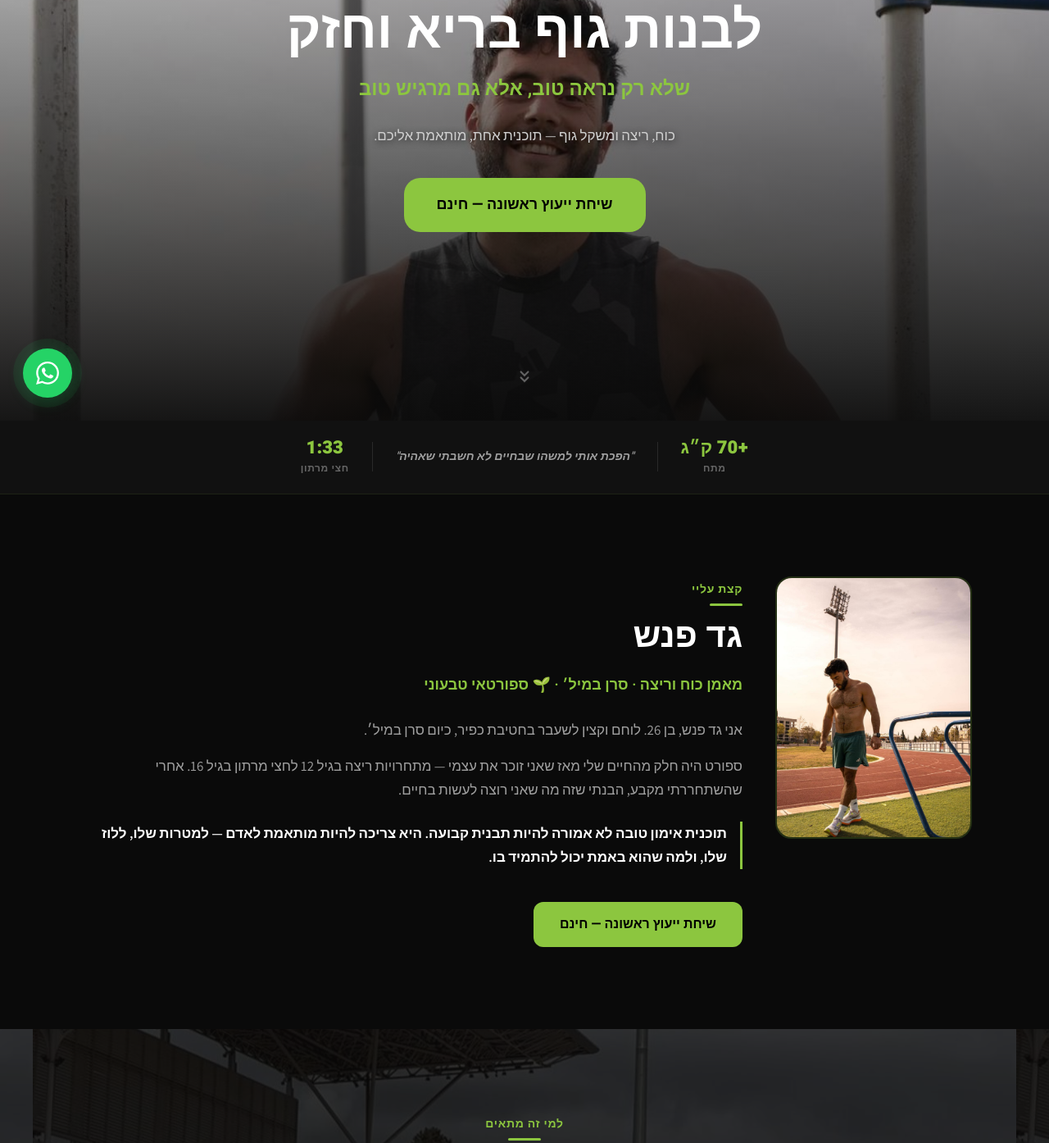
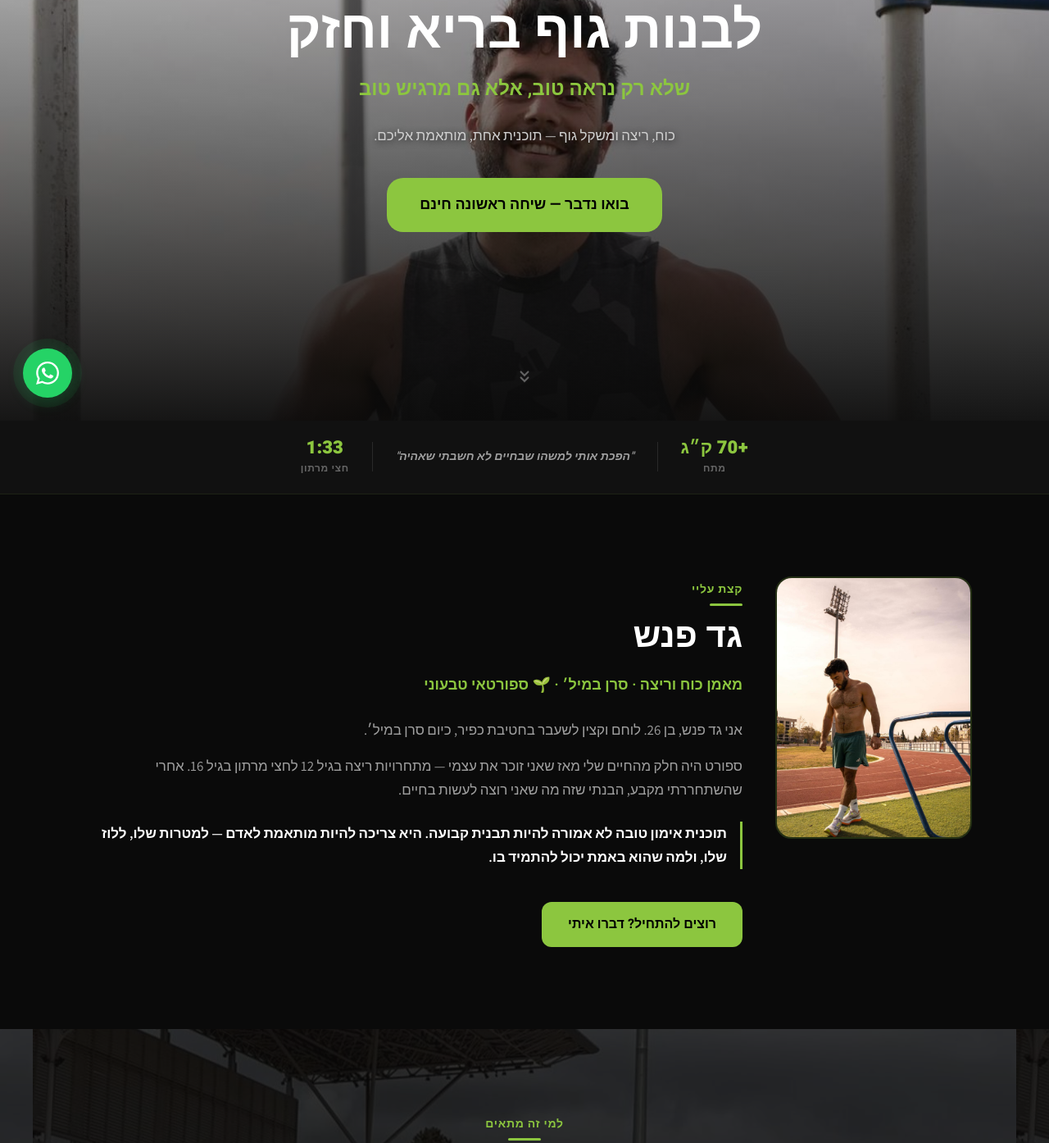
Before and after one commit to avifenesh/GFit, a plain HTML site: page index.html in a window 1280 px wide. Shown: the part 287-1681 px from the top of the page at 82% size. Drawn offline with Linux system fonts and the light colour scheme.

Commit message:
Differentiate CTA button text across sections

```diff
--- a/index.html
+++ b/index.html
@@ -82,7 +82,7 @@
       <p class="hero-desc">
         כוח, ריצה ומשקל גוף — תוכנית אחת, מותאמת אליכם.
       </p>
-      <a href="#contact" class="btn btn-primary btn-lg">שיחת ייעוץ ראשונה — חינם</a>
+      <a href="#contact" class="btn btn-primary btn-lg">בואו נדבר — שיחה ראשונה חינם</a>
     </div>
     <div class="scroll-indicator">
       <svg width="24" height="24" viewBox="0 0 24 24" fill="none" stroke="currentColor" stroke-width="2">
@@ -134,7 +134,7 @@
             תוכנית אימון טובה לא אמורה להיות תבנית קבועה.
             היא צריכה להיות מותאמת לאדם — למטרות שלו, ללוז שלו, ולמה שהוא באמת יכול להתמיד בו.
           </p>
-          <a href="#contact" class="btn btn-primary about-cta">שיחת ייעוץ ראשונה — חינם</a>
+          <a href="#contact" class="btn btn-primary about-cta">רוצים להתחיל? דברו איתי</a>
         </div>
       </div>
     </div>
@@ -265,7 +265,7 @@
         </div>
       </div>
       <div class="gallery-cta reveal">
-        <a href="#contact" class="btn btn-primary">רוצים להתחיל? שיחת הייעוץ הראשונה עליי</a>
+        <a href="#contact" class="btn btn-primary">שיחת ייעוץ ראשונה — חינם</a>
       </div>
     </div>
   </section>
```
